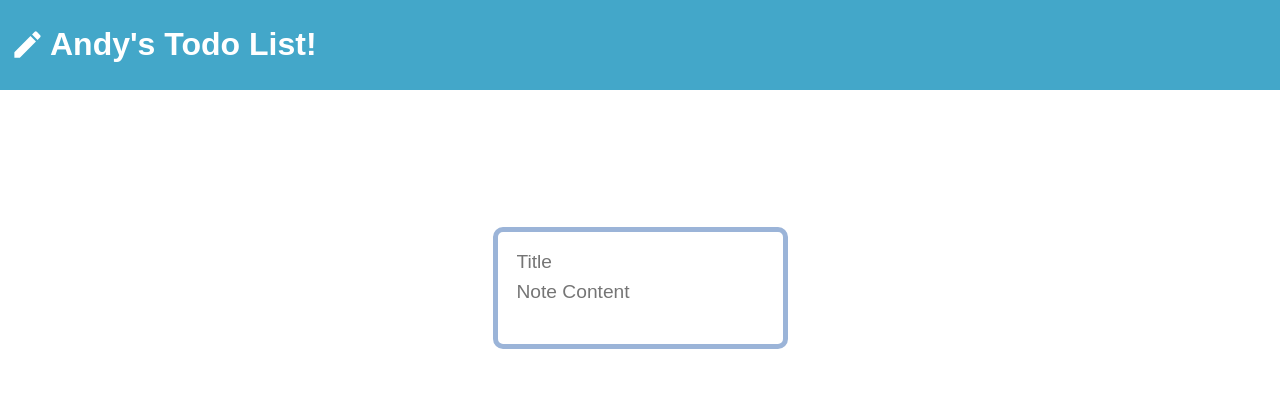
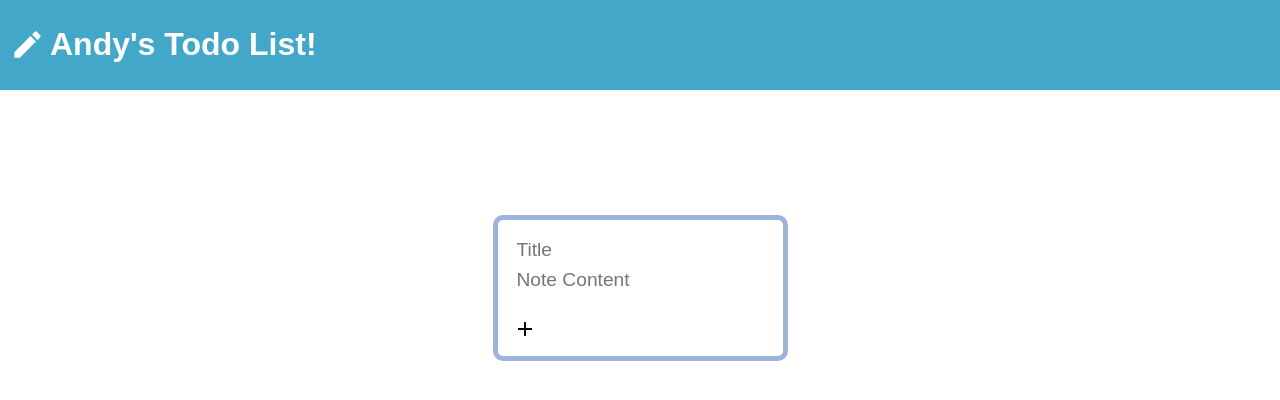
Before and after one commit to aesmith573/todolist, a React (Vite) app: page / in a window 1280 px wide. Shown: the top 400 px of the page. Built offline with nearby package versions, Linux system fonts and the light colour scheme.

Commit message:
Add AddIcon

```diff
--- a/src/components/CreateArea.jsx
+++ b/src/components/CreateArea.jsx
@@ -1,3 +1,4 @@
+import AddIcon from "@mui/icons-material/Add";
 
 function CreateArea() {
   return(
@@ -10,6 +11,7 @@ function CreateArea() {
           <textarea
             placeholder="Note Content"
           />
+          <AddIcon />
         </form>
     </div>
 )}
```
